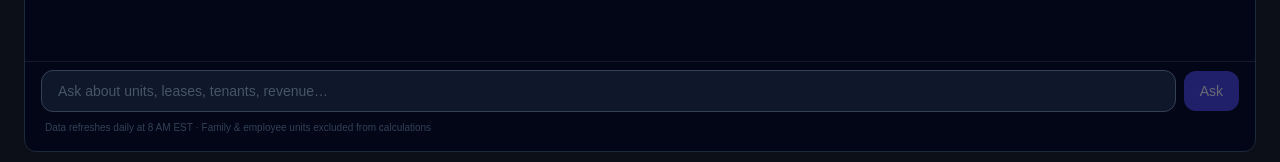
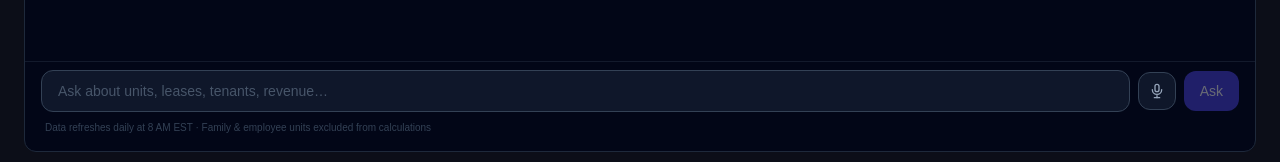
Before and after one commit to v3ads/cynthiaos, a Next.js app: page /jasmine in a window 1280 px wide. Shown: the part 560-722 px from the top of the page. Built offline with nearby package versions, Linux system fonts and the light colour scheme.

Commit message:
feat: add voice input (Web Speech API) to JasmineChatPanel

```diff
--- a/src/components/jasmine/JasmineChatPanel.tsx
+++ b/src/components/jasmine/JasmineChatPanel.tsx
@@ -10,18 +10,48 @@ interface Message {
   timestamp: Date;
 }
 
+// Extend window for Web Speech API
+declare global {
+  interface Window {
+    SpeechRecognition: new () => SpeechRecognition;
+    webkitSpeechRecognition: new () => SpeechRecognition;
+  }
+}
+
 const EXAMPLE_QUERIES = [
-  { label: 'Vacancy summary', query: 'How many vacant units do we have?' },
-  { label: 'Expiring leases', query: 'Leases expiring in the next 30 days' },
-  { label: 'On notice', query: 'Who is on notice to vacate?' },
-  { label: 'Delinquency', query: 'Show high risk delinquency' },
-  { label: 'Below market', query: 'Units renting below market rate' },
-  { label: 'Long vacancies', query: 'Units vacant more than 90 days' },
-  { label: 'Move schedule', query: 'Upcoming move-ins and move-outs' },
-  { label: 'Open tasks', query: 'What tasks are open right now?' },
-  { label: 'Portfolio summary', query: 'Give me a full property summary' },
+  { label: 'Vacancy summary',  query: 'How many vacant units do we have?' },
+  { label: 'Expiring leases',  query: 'Leases expiring in the next 30 days' },
+  { label: 'On notice',        query: 'Who is on notice to vacate?' },
+  { label: 'Delinquency',      query: 'Show high risk delinquency' },
+  { label: 'Below market',     query: 'Units renting below market rate' },
+  { label: 'Long vacancies',   query: 'Units vacant more than 90 days' },
+  { label: 'Move schedule',    query: 'Upcoming move-ins and move-outs' },
+  { label: 'Open tasks',       query: 'What tasks are open right now?' },
+  { label: 'Portfolio summary',query: 'Give me a full property summary' },
 ];
 
+// ── Mic icon ────────────────────────────────────────────────────────────────
+function MicIcon({ active }: { active: boolean }) {
+  return (
+    <svg
+      xmlns="http://www.w3.org/2000/svg"
+      viewBox="0 0 24 24"
+      fill="none"
+      stroke="currentColor"
+      strokeWidth={2}
+      strokeLinecap="round"
+      strokeLinejoin="round"
+      className={`w-4 h-4 transition-colors ${active ? 'text-red-400' : 'text-slate-400'}`}
+    >
+      <rect x="9" y="2" width="6" height="11" rx="3" />
+      <path d="M5 10a7 7 0 0 0 14 0" />
+      <line x1="12" y1="19" x2="12" y2="22" />
+      <line x1="8"  y1="22" x2="16" y2="22" />
+    </svg>
+  );
+}
+
+// ── Typing indicator ────────────────────────────────────────────────────────
 function TypingIndicator() {
   return (
     <div className="flex items-end gap-3 mb-4">
@@ -43,8 +73,9 @@ function TypingIndicator() {
   );
 }
 
+// ── Message bubble ───────────────────────────────────────────────────────────
 function MessageBubble({ message }: { message: Message }) {
-  const isUser = message.role === 'user';
+  const isUser  = message.role === 'user';
   const timeStr = message.timestamp.toLocaleTimeString([], { hour: '2-digit', minute: '2-digit' });
 
   if (isUser) {
@@ -75,6 +106,7 @@ function MessageBubble({ message }: { message: Message }) {
   );
 }
 
+// ── Empty state ──────────────────────────────────────────────────────────────
 function EmptyState({ onQuery }: { onQuery: (q: string) => void }) {
   return (
     <div className="flex flex-col items-start justify-center h-full px-6 py-8 gap-6">
@@ -106,19 +138,69 @@ function EmptyState({ onQuery }: { onQuery: (q: string) => void }) {
   );
 }
 
+// ── Main component ───────────────────────────────────────────────────────────
 export default function JasmineChatPanel() {
-  const [messages, setMessages] = useState<Message[]>([]);
-  const [history, setHistory] = useState<unknown[]>([]);
-  const [input, setInput] = useState('');
-  const [loading, setLoading] = useState(false);
-  const [error, setError] = useState<string | null>(null);
-  const bottomRef = useRef<HTMLDivElement>(null);
-  const inputRef = useRef<HTMLInputElement>(null);
+  const [messages,    setMessages]    = useState<Message[]>([]);
+  const [history,     setHistory]     = useState<unknown[]>([]);
+  const [input,       setInput]       = useState('');
+  const [loading,     setLoading]     = useState(false);
+  const [error,       setError]       = useState<string | null>(null);
+  const [listening,   setListening]   = useState(false);
+  const [speechAvail, setSpeechAvail] = useState(false);
 
+  const bottomRef     = useRef<HTMLDivElement>(null);
+  const inputRef      = useRef<HTMLInputElement>(null);
+  const recognitionRef = useRef<SpeechRecognition | null>(null);
+
+  // Detect Web Speech API support on mount (client-only)
+  useEffect(() => {
+    setSpeechAvail(
+      typeof window !== 'undefined' &&
+      ('SpeechRecognition' in window || 'webkitSpeechRecognition' in window)
+    );
+  }, []);
+
+  // Auto-scroll
   useEffect(() => {
     bottomRef.current?.scrollIntoView({ behavior: 'smooth' });
   }, [messages, loading]);
 
+  // ── Voice input ────────────────────────────────────────────────────────────
+  const toggleListening = useCallback(() => {
+    if (!speechAvail) return;
+
+    if (listening) {
+      recognitionRef.current?.stop();
+      setListening(false);
+      return;
+    }
+
+    const SR = window.SpeechRecognition ?? window.webkitSpeechRecognition;
+    const recognition = new SR();
+    recognition.lang = 'en-US';
+    recognition.interimResults = false;
+    recognition.maxAlternatives = 1;
+
+    recognition.onstart = () => setListening(true);
+
+    recognition.onresult = (event: SpeechRecognitionEvent) => {
+      const transcript = event.results[0][0].transcript;
+      setInput(transcript);
+      setListening(false);
+      // Auto-submit after a short delay so user can see what was heard
+      setTimeout(() => {
+        inputRef.current?.focus();
+      }, 100);
+    };
+
+    recognition.onerror = () => setListening(false);
+    recognition.onend   = () => setListening(false);
+
+    recognitionRef.current = recognition;
+    recognition.start();
+  }, [speechAvail, listening]);
+
+  // ── Send query ─────────────────────────────────────────────────────────────
   const sendQuery = useCallback(
     async (query: string) => {
       const trimmed = query.trim();
@@ -129,9 +211,9 @@ export default function JasmineChatPanel() {
       setLoading(true);
       try {
         const res = await fetch('/api/jasmine/query', {
-          method: 'POST',
+          method:  'POST',
           headers: { 'Content-Type': 'application/json' },
-          body: JSON.stringify({ query: trimmed, history }),
+          body:    JSON.stringify({ query: trimmed, history }),
         });
         if (!res.ok) throw new Error(`Server error ${res.status}`);
         const data = await res.json();
@@ -160,8 +242,11 @@ export default function JasmineChatPanel() {
     setMessages([]); setHistory([]); setError(null); inputRef.current?.focus();
   };
 
+  // ── Render ─────────────────────────────────────────────────────────────────
   return (
     <div className="flex flex-col h-full bg-slate-950 rounded-xl border border-slate-800 overflow-hidden">
+
+      {/* Header */}
       <div className="flex items-center justify-between px-5 py-3.5 border-b border-slate-800 bg-slate-950 flex-shrink-0">
         <div className="flex items-center gap-3">
           <div className="w-8 h-8 rounded-full bg-indigo-900 border border-indigo-700 flex items-center justify-center">
@@ -176,12 +261,16 @@ export default function JasmineChatPanel() {
           </div>
         </div>
         {messages.length > 0 && (
-          <button onClick={handleClear} className="text-[11px] text-slate-600 hover:text-slate-400 transition-colors px-2 py-1 rounded">
+          <button
+            onClick={handleClear}
+            className="text-[11px] text-slate-600 hover:text-slate-400 transition-colors px-2 py-1 rounded"
+          >
             Clear
           </button>
         )}
       </div>
 
+      {/* Messages */}
       <div className="flex-1 overflow-y-auto px-5 py-4 scroll-smooth">
         {messages.length === 0 ? (
           <EmptyState onQuery={sendQuery} />
@@ -194,24 +283,47 @@ export default function JasmineChatPanel() {
         <div ref={bottomRef} />
       </div>
 
+      {/* Error banner */}
       {error && (
         <div className="mx-5 mb-3 px-3 py-2 bg-red-950/60 border border-red-800/50 rounded-lg">
           <p className="text-xs text-red-400">{error}</p>
         </div>
       )}
 
+      {/* Input row */}
       <div className="px-4 pb-4 pt-2 flex-shrink-0 border-t border-slate-800/60">
         <div className="flex gap-2 items-center">
+
+          {/* Text input */}
           <input
             ref={inputRef}
             value={input}
             onChange={(e) => setInput(e.target.value)}
             onKeyDown={handleKeyDown}
-            placeholder="Ask about units, leases, tenants, revenue…"
+            placeholder={listening ? 'Listening…' : 'Ask about units, leases, tenants, revenue…'}
             disabled={loading}
             autoComplete="off"
             className="flex-1 bg-slate-900 border border-slate-700 hover:border-slate-600 focus:border-indigo-500 focus:ring-1 focus:ring-indigo-500/30 text-slate-200 placeholder-slate-600 text-sm px-4 py-2.5 rounded-xl outline-none disabled:opacity-50 disabled:cursor-not-allowed transition-all duration-150"
           />
+
+          {/* Mic button — only rendered if browser supports Web Speech API */}
+          {speechAvail && (
+            <button
+              onClick={toggleListening}
+              disabled={loading}
+              title={listening ? 'Stop listening' : 'Speak your question'}
+              className={`p-2.5 rounded-xl border transition-all duration-150 flex-shrink-0
+                ${listening
+                  ? 'bg-red-950/60 border-red-800/60 hover:bg-red-900/60'
+                  : 'bg-slate-900 border-slate-700 hover:border-slate-500 hover:bg-slate-800'
+                }
+                disabled:opacity-40 disabled:cursor-not-allowed`}
+            >
+              <MicIcon active={listening} />
+            </button>
+          )}
+
+          {/* Ask button */}
           <button
             onClick={() => sendQuery(input)}
             disabled={loading || !input.trim()}
@@ -225,10 +337,12 @@ export default function JasmineChatPanel() {
             ) : 'Ask'}
           </button>
         </div>
+
         <p className="text-[10px] text-slate-700 mt-2 pl-1">
           Data refreshes daily at 8 AM EST · Family & employee units excluded from calculations
         </p>
       </div>
+
     </div>
   );
 }
```
